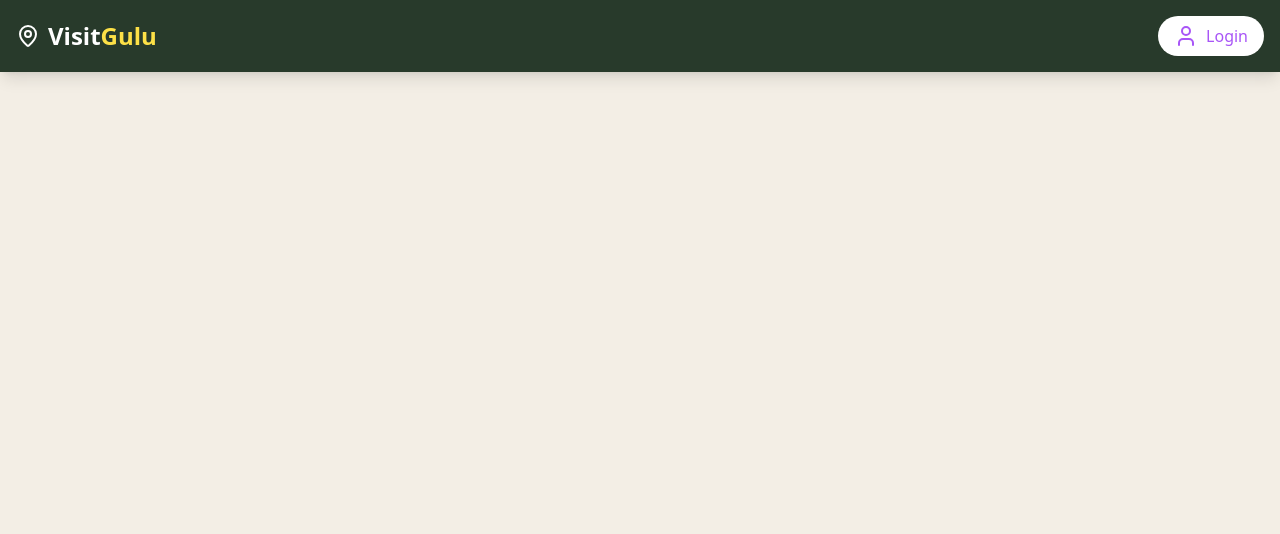
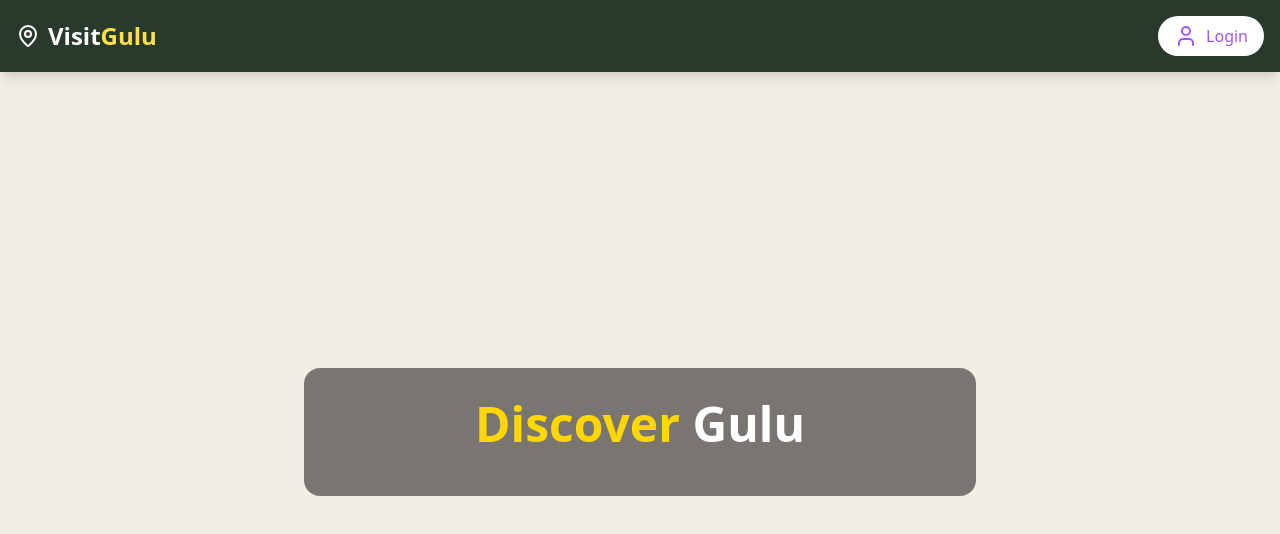
Before and after one commit to opiyoxbenji/visitgulu, a Next.js app: page / in a window 1280 px wide. Shown: the top 534 px of the page. Built offline with nearby package versions, Linux system fonts and the light colour scheme.

Commit message:
creating a hero section just beneath the navbar

```diff
--- /dev/null
+++ b/app/components/Hero.js
@@ -0,0 +1,64 @@
+import React from 'react';
+import { Hotel, Ticket, MapPin } from 'lucide-react';
+
+const Hero = () => {
+	const handleNavigation = path => {
+		window.location.href = path;
+	};
+
+	return (
+		// <section>
+		// 	<div className='relative items-center w-full px-5 py-12 mx-auto md:px-12 lg:px-16 max-w-7xl lg:py-24'>
+		// 		<div className='flex w-full mx-auto text-left'>
+		// 			<div className='relative inline-flex items-center mx-auto align-middle'>
+		// 				<div className='text-center'>
+		// 					<h1 className='max-w-5xl text-2xl font-bold leading-none tracking-tighter text-black md:text-5xl lg:text-6xl lg:max-w-7xl'>
+		// 						Long headline to turn{' '}
+		// 						<br className='hidden lg:block' />
+		// 						your visitors into users
+		// 					</h1>
+		// 					<p className='max-w-xl mx-auto mt-8 text-base leading-relaxed text-gray-700'>
+		// 						Travel Hassle-Free: Book Hotels & Tickets
+		// 						Instantly.
+		// 					</p>
+		// 					<div className='flex justify-center w-full max-w-2xl gap-2 mx-auto mt-6'>
+		// 						<div className='mt-3 rounded-lg sm:mt-0'>
+		// 							<button className='px-5 py-4 text-base font-medium text-center text-white transition duration-500 ease-in-out transform bg-blue-600 lg:px-10 rounded-xl hover:bg-blue-700 focus:outline-none focus:ring-2 focus:ring-offset-2 focus:ring-blue-500'>
+		// 								Check Hotels
+		// 							</button>
+		// 						</div>
+		// 						<div className='mt-3 rounded-lg sm:mt-0 sm:ml-3'>
+		// 							<button className='items-center block px-5 lg:px-10 py-3.5 text-base font-medium text-center text-blue-600 transition duration-500 ease-in-out transform border-2 border-white shadow-md rounded-xl focus:outline-none focus:ring-2 focus:ring-offset-2 focus:ring-gray-500'>
+		// 								Get a ticket
+		// 							</button>
+		// 						</div>
+		// 					</div>
+		// 				</div>
+		// 			</div>
+		// 		</div>
+		// 	</div>
+		// </section>
+
+		<div className='relative h-[calc(100vh-80px)] w-full overflow-hidden'>
+			{/* Background Image */}
+			<div
+				className='absolute insert-0 bg-center filter brightness-50'
+				style={{
+					backgroundImage: '/assets/images/gulu.png',
+					backgroundPosition: 'center',
+				}}
+			/>
+
+			{/* Content */}
+			<div className='relative z-10 flex flex-col justify-center items-center h-full text-center px-4'>
+				<div className='bg-black/50 p-8 rounded-2xl max-w-2xl w-full'>
+					<h1 className='text-5xl font-extrabold mb-4 text-[#FFD700]'>
+						Discover <span className='text-white'>Gulu</span>
+					</h1>
+				</div>
+			</div>
+		</div>
+	);
+};
+
+export default Hero;
--- a/app/page.js
+++ b/app/page.js
@@ -1,3 +1,4 @@
+import Hero from './components/Hero';
 import Navbar from './components/Navbar';
 
 export default function Home() {
@@ -5,6 +6,7 @@ export default function Home() {
     <>
       <div>
         <Navbar />
+        <Hero />
       </div>
     </>
   );
```
Also changed, not shown: assets/images/gulu.png (added).
